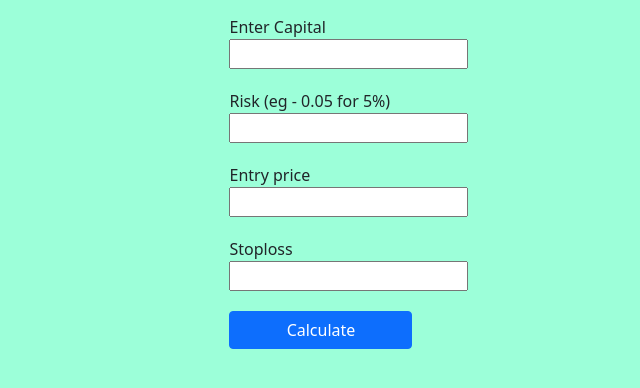
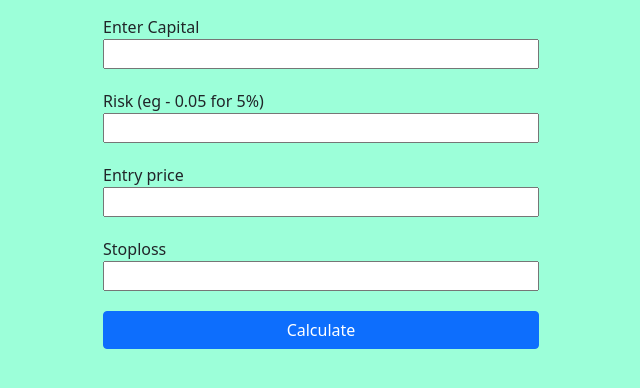
Before and after one commit to kalpana-bandara/position, a plain HTML site: page index.html in a window 1280 px wide. Shown: the part 242-630 px from the top of the page, without its empty margins (319-959 px from the left). Drawn offline with nearby package versions, Linux system fonts and the light colour scheme.

Commit message:
miner changes

```diff
--- a/style.css
+++ b/style.css
@@ -1,5 +1,6 @@
 .field {
   display: block;
+  width: 100%;
   margin-bottom: 20px;
 }
 
@@ -19,10 +20,7 @@
   justify-content: center;
 }
 
-.cal-fields{
-  margin:0 auto;
-  max-width: 183px;
-}
+
 .calculate{
   width:100%
 }
```
